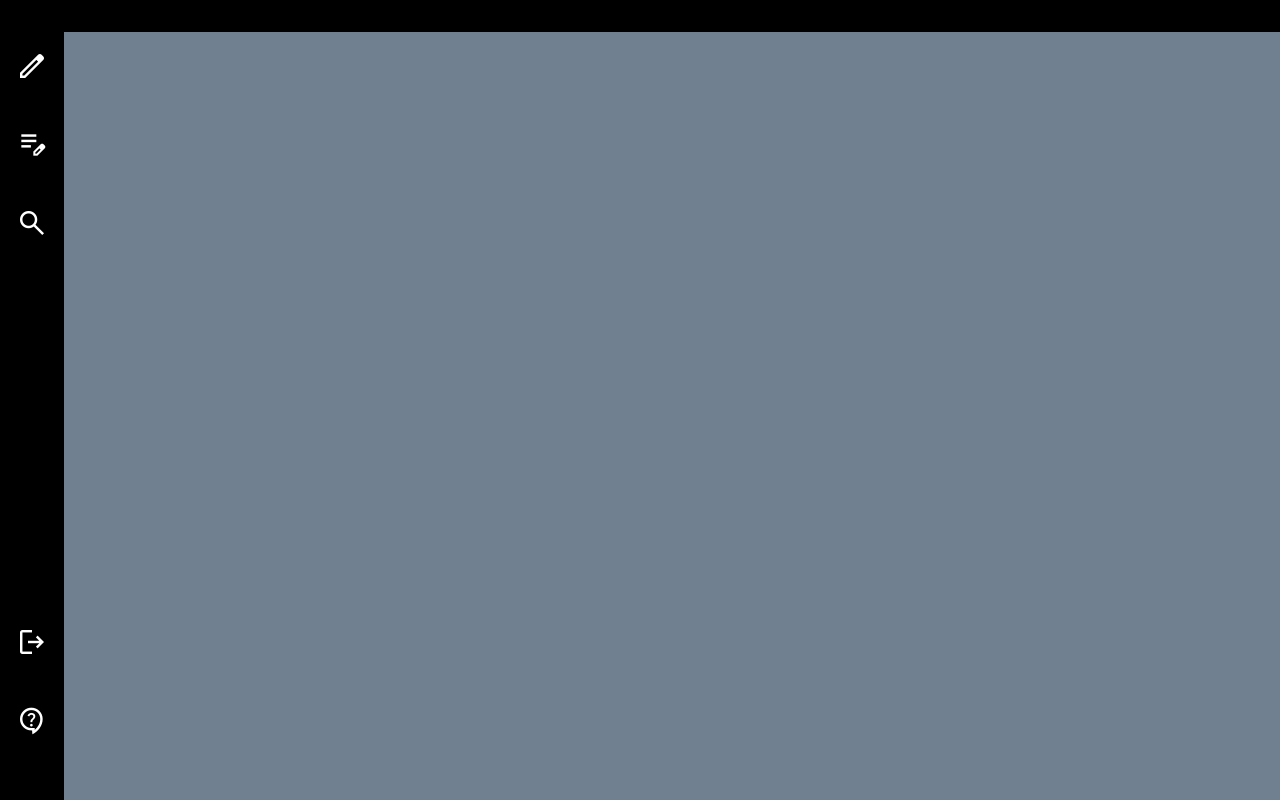
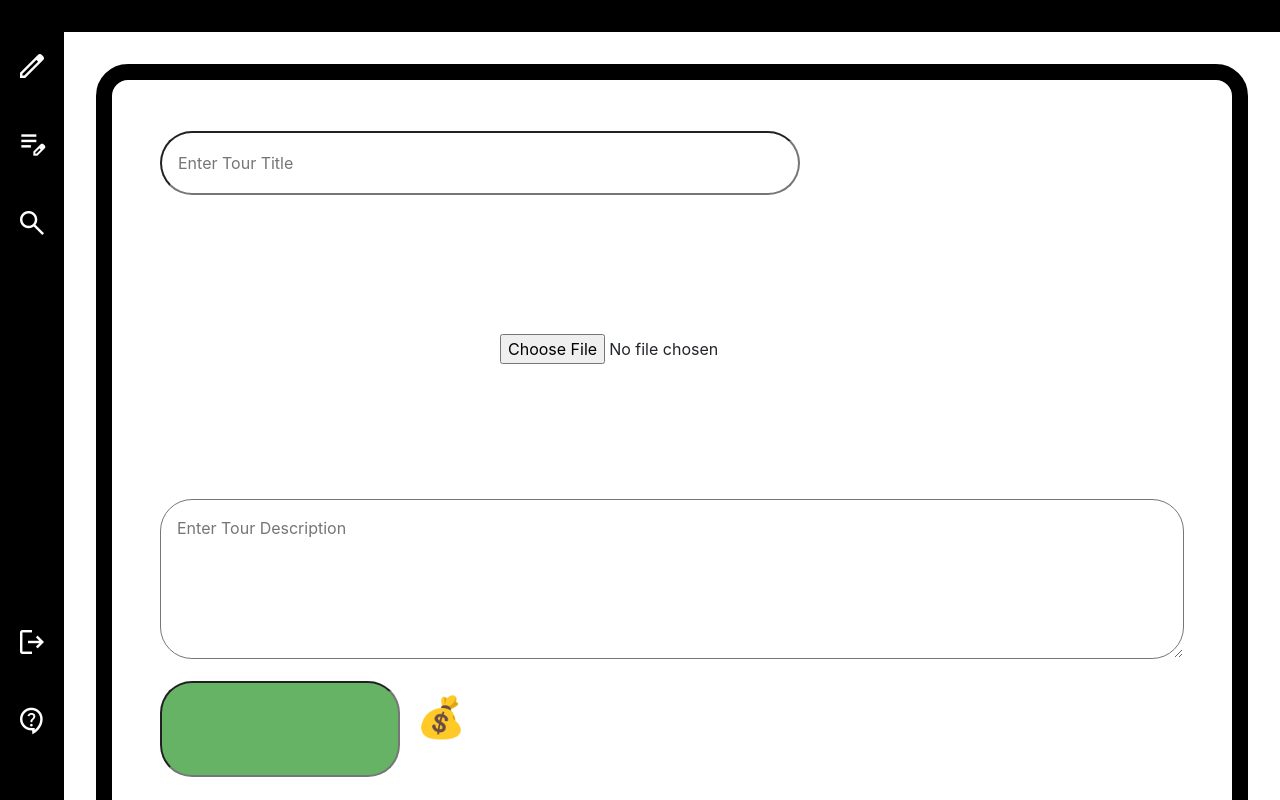
Before and after one commit to ChaitanyaMahaprabhu/TourismPlatform, a React (Create React App) app: page /AgentPage in a window 1280 px wide. Built offline with nearby package versions, Linux system fonts and the light colour scheme; a web font is replaced by a local one.

Commit message:
Create new tour form integrated with admin page.

```diff
--- a/src/components/AgentPage/AgentPage.jsx
+++ b/src/components/AgentPage/AgentPage.jsx
@@ -1,5 +1,6 @@
 import styles from "./AgentPage.module.css";
 import { useState } from "react";
+import { CreateTour } from "./CreateTour";
 
 const AgentPage = () => {
   return (
@@ -56,10 +57,11 @@ const AgentPage = () => {
       </div>
 
       <div className={styles.agentWorking}>
-        <div
-          className={styles.top}
-          style={{backgroundColor: "black"}}
-        ></div>
+        <div className={styles.top} style={{ backgroundColor: "black"}}></div>
+
+        <div className={styles.tab}>
+          <CreateTour />
+        </div>
       </div>
     </div>
   );
--- a/src/components/AgentPage/AgentPage.module.css
+++ b/src/components/AgentPage/AgentPage.module.css
@@ -1,7 +1,7 @@
 .agentPageEncompass {
-  height: 100vh;
-  width: 100vw;
-  background-color:slategray;
+  height: 100%;
+  width: 100%;
+  background-color: white;
 
   display: grid;
   grid-template-columns: repeat(20, 1fr);
@@ -49,8 +49,10 @@
 
 .agentWorking{
   width: 100%;
-  height: 100%;
+  height: 100vh;
   grid-column: 2/21;
+
+  overflow-y: scroll;
 }
 
 .top{
@@ -67,3 +69,7 @@
   mix-blend-mode: screen;
   opacity: 0.4;
 }
+
+.tab{
+  margin: 2rem;
+}
--- a/src/components/TravellerPage/TravellerPage.jsx
+++ b/src/components/TravellerPage/TravellerPage.jsx
@@ -62,6 +62,9 @@ const TravellerPage = () => {
           style={{ backgroundColor: "black"}}
         >
         </div>
+
+        <div className={styles.tab}>
+        </div>
       </div>
     </div>
   );
--- a/src/components/TravellerPage/TravellerPage.module.css
+++ b/src/components/TravellerPage/TravellerPage.module.css
@@ -49,9 +49,11 @@
 
 .travellerWorking{
   width: 100%;
-  height: 100%;
-  background-color: rebeccapurple;
+  height: 100vh;
+  background-color: white;
   grid-column: 2/21;
+
+  overflow-y: scroll;
 }
 
 .top{
```
